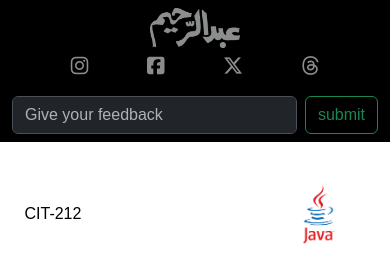
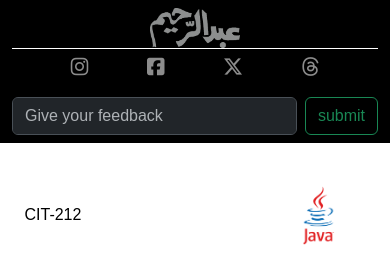
Before and after one commit to 365AbdurRaheem/practicals, a website: page public/index.htm in a window 390 px wide. Shown: the top 269 px of the page. Drawn offline with nearby package versions, Linux system fonts and the light colour scheme.

Commit message:
Update style.css

```diff
--- a/public/style.css
+++ b/public/style.css
@@ -152,4 +152,7 @@ p.cr{
       transform: translateX(-50%);
       opacity: 0.7;
     }
+     ul{
+         border-top: 1px solid white;
+      }
   }
```
